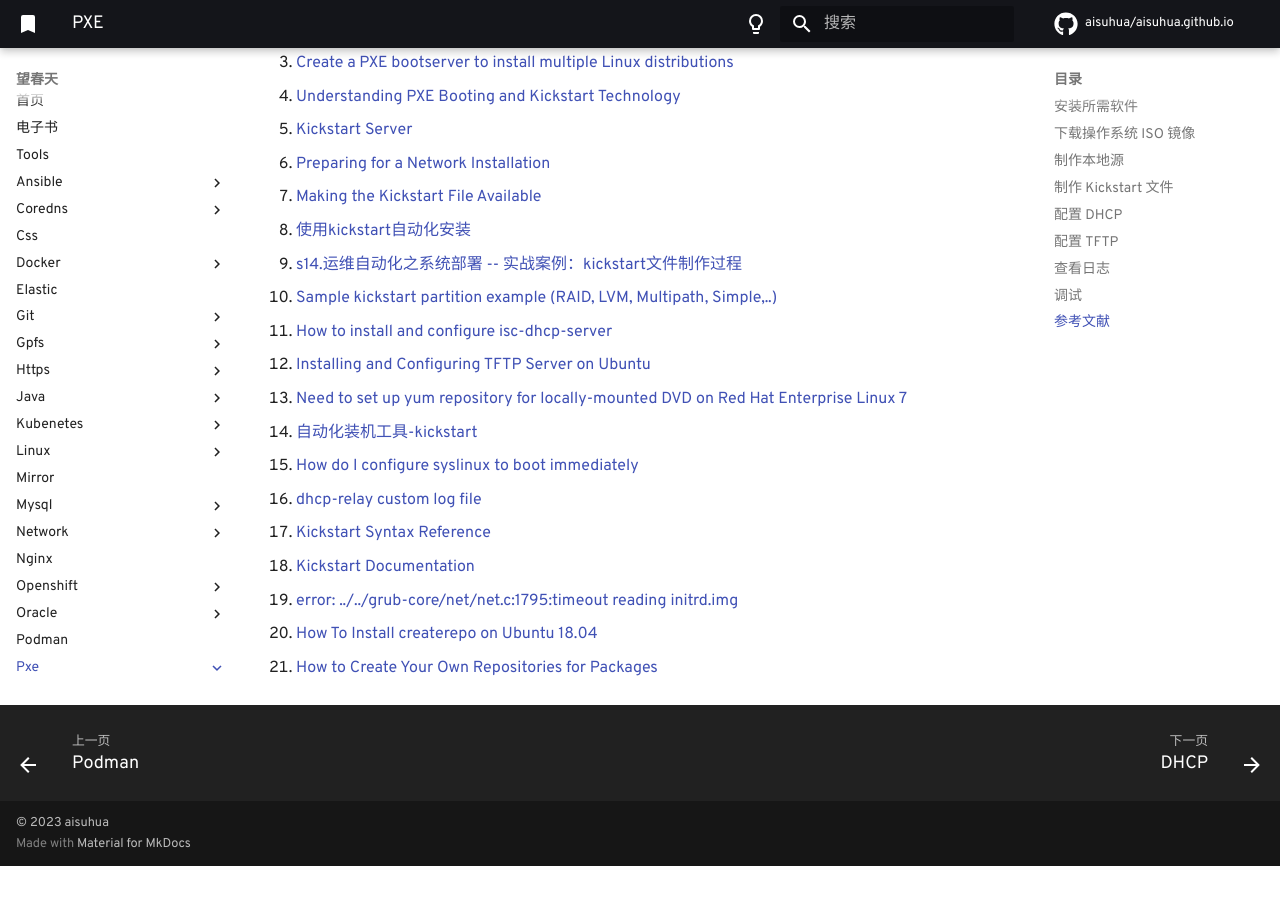
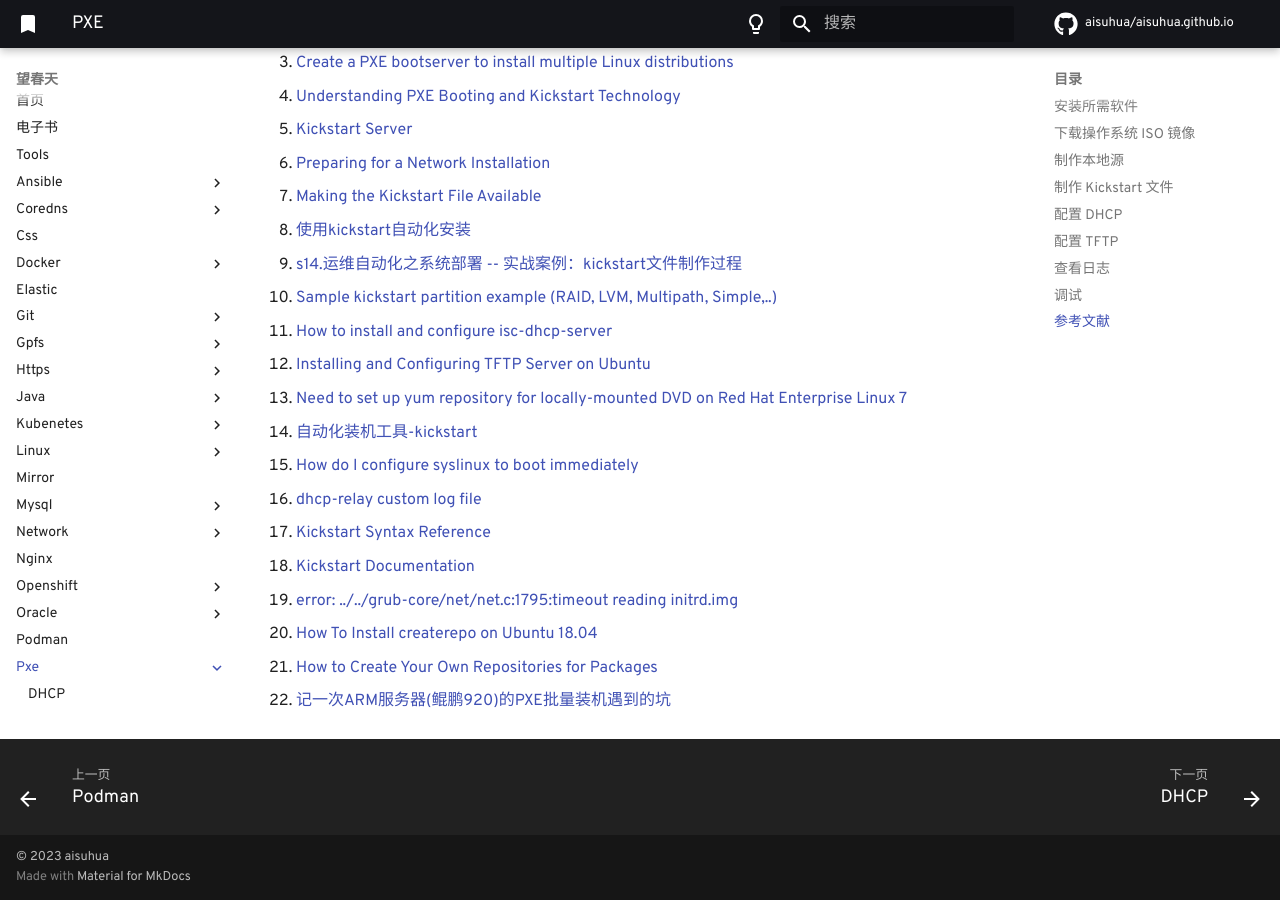
Before and after one commit to aisuhua/aisuhua.github.io, an MkDocs documentation site: the page built from docs/pxe/index.md, in a window 1280 px wide and 900 px high, scrolled down 5520 px. Built offline with MkDocs 1.6.1 and Material for MkDocs 9.7.7, drawn with Linux system fonts in a browser that asks for light colours; comment, search, counter and statistics services are not loaded; before the commit the page ends 6386 px from its top, so only the background shows below that.

Commit message:
index.md

```diff
--- a/docs/pxe/index.md
+++ b/docs/pxe/index.md
@@ -291,3 +291,4 @@
 19. [error: ../../grub-core/net/net.c:1795:timeout reading initrd.img](https://bugzilla.redhat.com/show_bug.cgi?id=1873278)
 20. [How To Install createrepo on Ubuntu 18.04](https://installati.one/install-createrepo-ubuntu-18-04/)
 21. [How to Create Your Own Repositories for Packages](https://www.percona.com/blog/how-to-create-your-own-repositories-for-packages/#)
+22. [记一次ARM服务器(鲲鹏920)的PXE批量装机遇到的坑](https://zhuanlan.zhihu.com/p/455658471)
```
